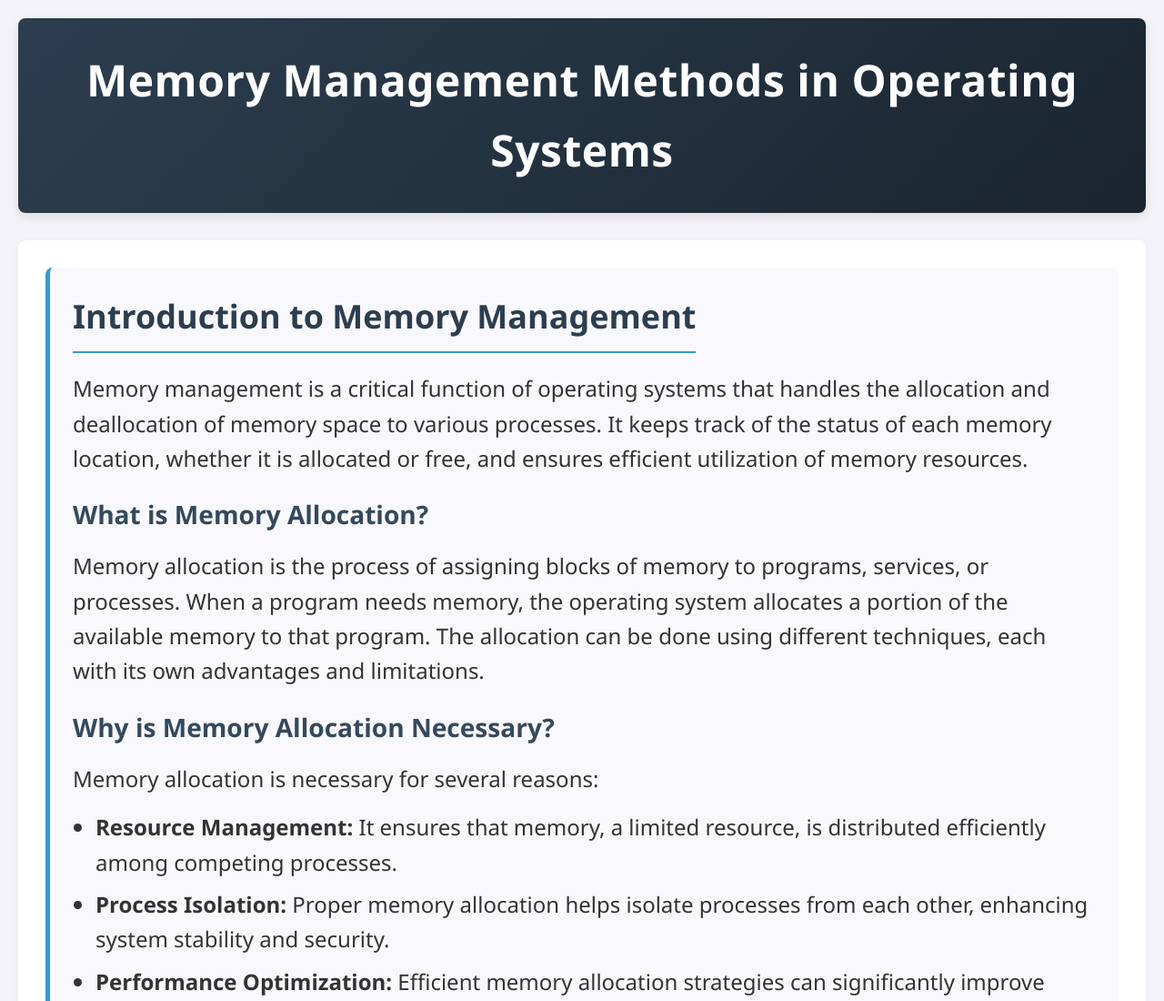
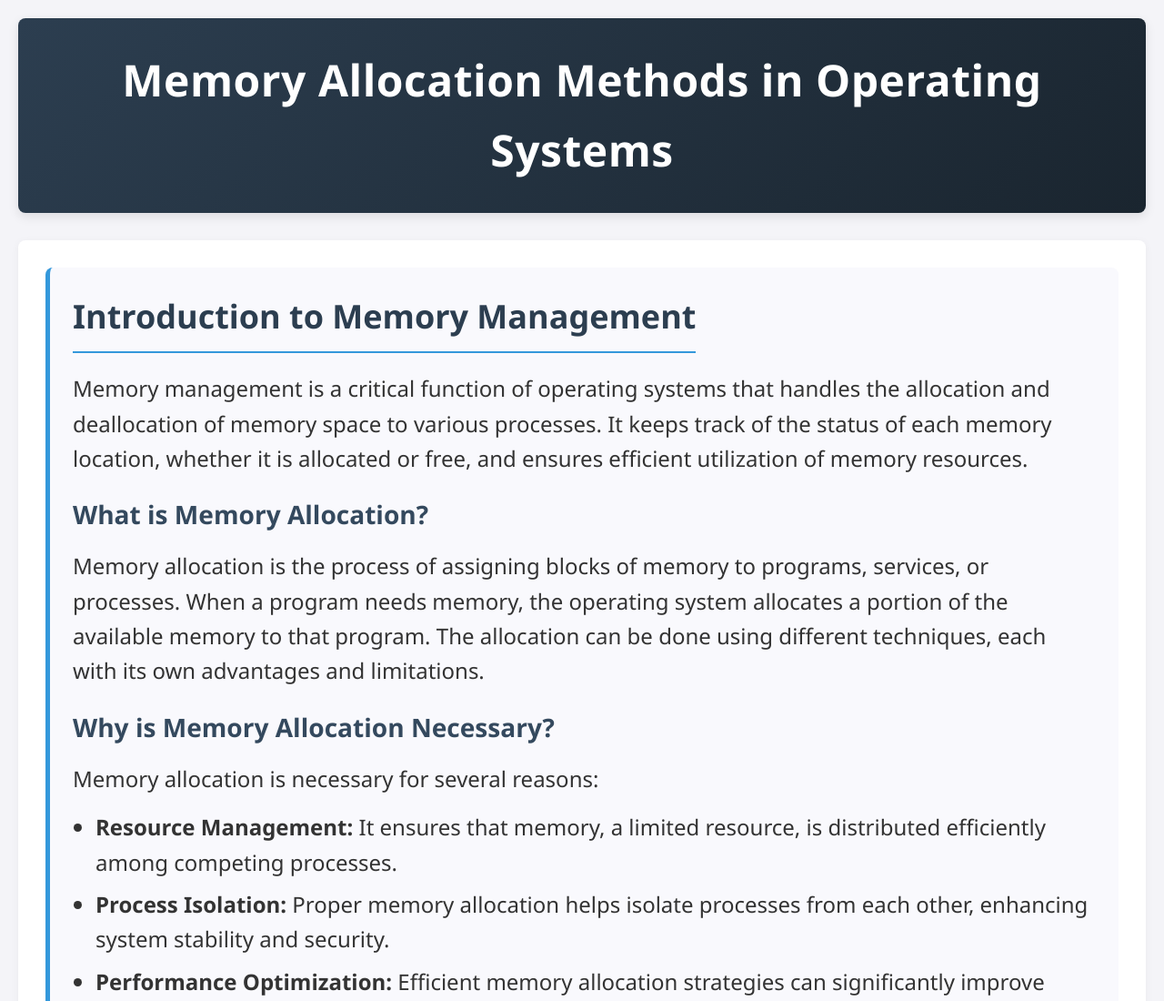
Before and after one commit to adithya976/OS-Emulator, a plain HTML site: page MemoryManagement/memall.html in a window 1280 px wide. Shown: the top 1100 px of the page at 91% size. Drawn offline with Linux system fonts and the light colour scheme.

Commit message:
final commit

```diff
--- a/MemoryManagement/memall.html
+++ b/MemoryManagement/memall.html
@@ -8,7 +8,7 @@
 </head>
 <body>
   <header>
-    <h1>Memory Management Methods in Operating Systems</h1>
+    <h1>Memory Allocation Methods in Operating Systems</h1>
   </header>
   <main>
     <section id="introduction">
```
